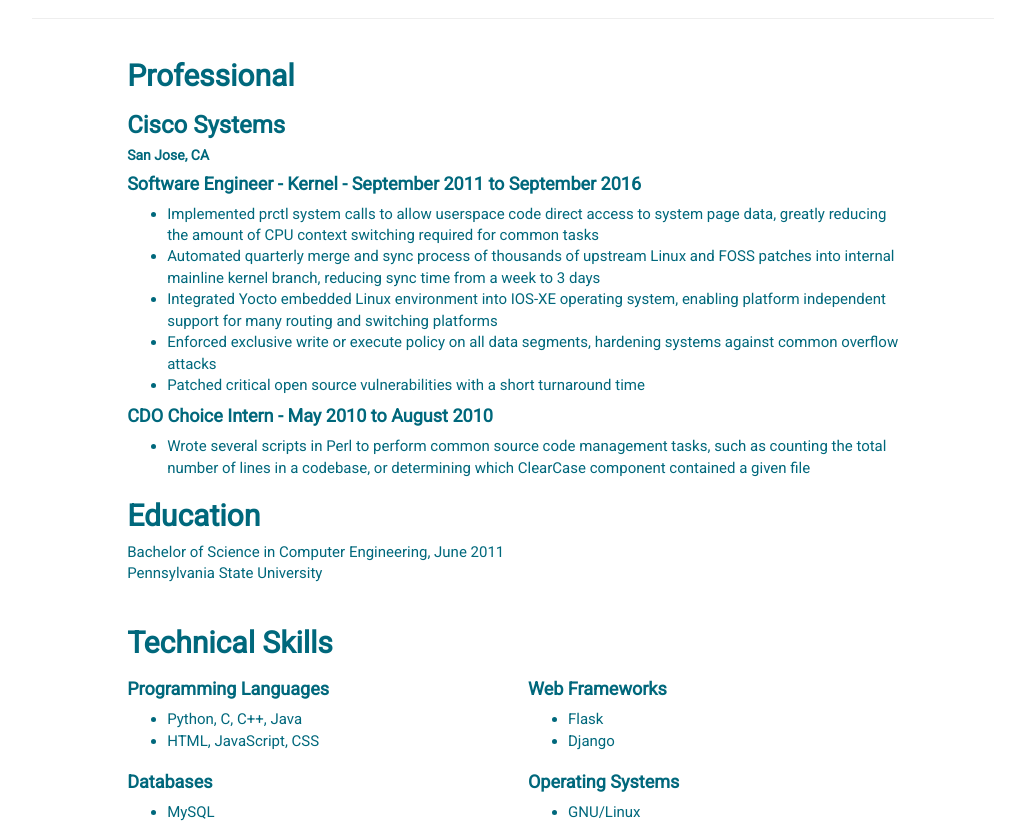
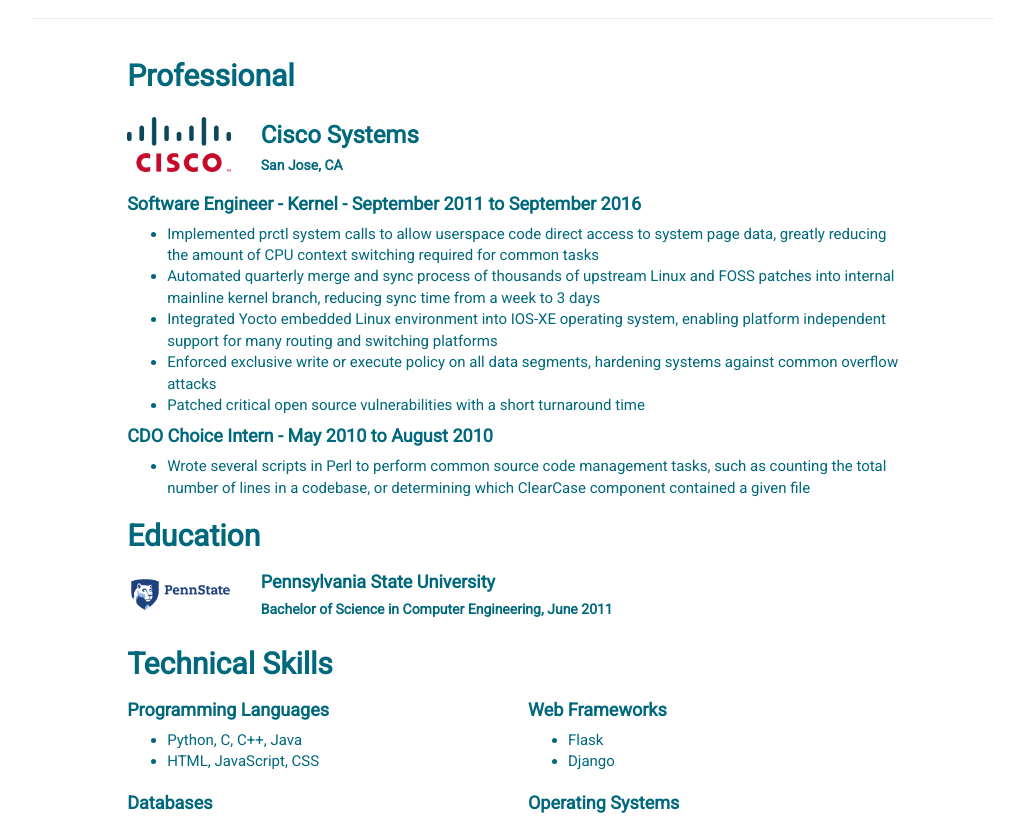
Before and after one commit to mcardillo55/portfolio-react, a React (Create React App) app: page /experience in a window 1280 px wide. Shown: the part 365-1189 px from the top of the page, without its empty margins (127-1152 px from the left). Built offline with nearby package versions, Linux system fonts and the light colour scheme.

Commit message:
Added some images to the experience page

```diff
--- a/src/App.css
+++ b/src/App.css
@@ -39,6 +39,10 @@
   width: 175px;
   padding-top: 40px;
   vertical-align: middle;
+}
+
+.heading-image {
+    margin-top: 15px;
 }
 
 a {
--- a/src/components/ExperienceSection.jsx
+++ b/src/components/ExperienceSection.jsx
@@ -1,4 +1,6 @@
 import React from 'react';
+import CiscoLogo from '../images/cisco_logo.png';
+import PSULogo from '../images/psu_logo.png';
 
 const ExperienceSection = () => {
   return(
@@ -6,8 +8,15 @@
         <div id="professional">
             <h2>Professional</h2>
             <div className="job">
+                <div className="row">
+                    <div className="col-xs-2">
+                        <img className="img-responsive heading-image" src={CiscoLogo} alt="Cisco Logo"/>
+                    </div>
+                    <div className="col-xs-10">
                         <h3>Cisco Systems</h3>
                         <h5>San Jose, CA</h5>
+                    </div>
+                </div>
                     <h4 className="job-title">Software Engineer - Kernel - September 2011 to September 2016</h4>
                     <ul className="job-roles">
                         <li>Implemented prctl system calls to allow userspace code direct access to system page data, greatly reducing the amount of CPU context switching required for common tasks</li>
@@ -25,8 +34,15 @@
 
         <div id="education">
             <h2>Education</h2>
-            Bachelor of Science in Computer Engineering, June 2011<br/>
-            Pennsylvania State University<br/><br/>
+            <div className="row">
+                <div className="col-xs-2">
+                    <img className="img-responsive heading-image" src={PSULogo} alt="Penn State Logo"/>
+                </div>
+                <div className="col-xs-7">
+                    <h4>Pennsylvania State University</h4>
+                    <h5>Bachelor of Science in Computer Engineering, June 2011</h5>
+                </div>
+            </div>
         </div>
 
         <div id="skills">
```
Also changed, not shown: src/images/cisco_logo.png (added), src/images/psu_logo.png (added). Lines whose indentation alone changed are shown as unchanged.
